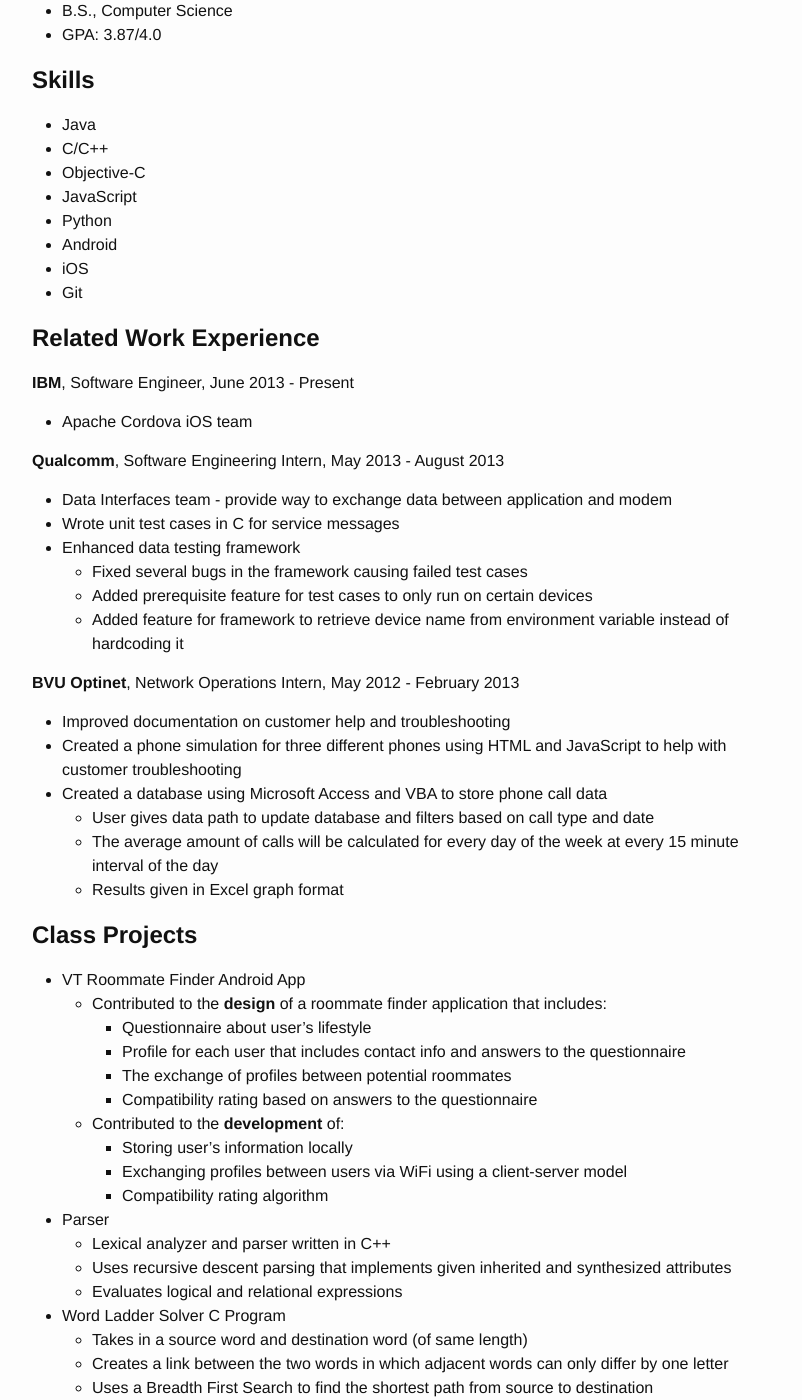
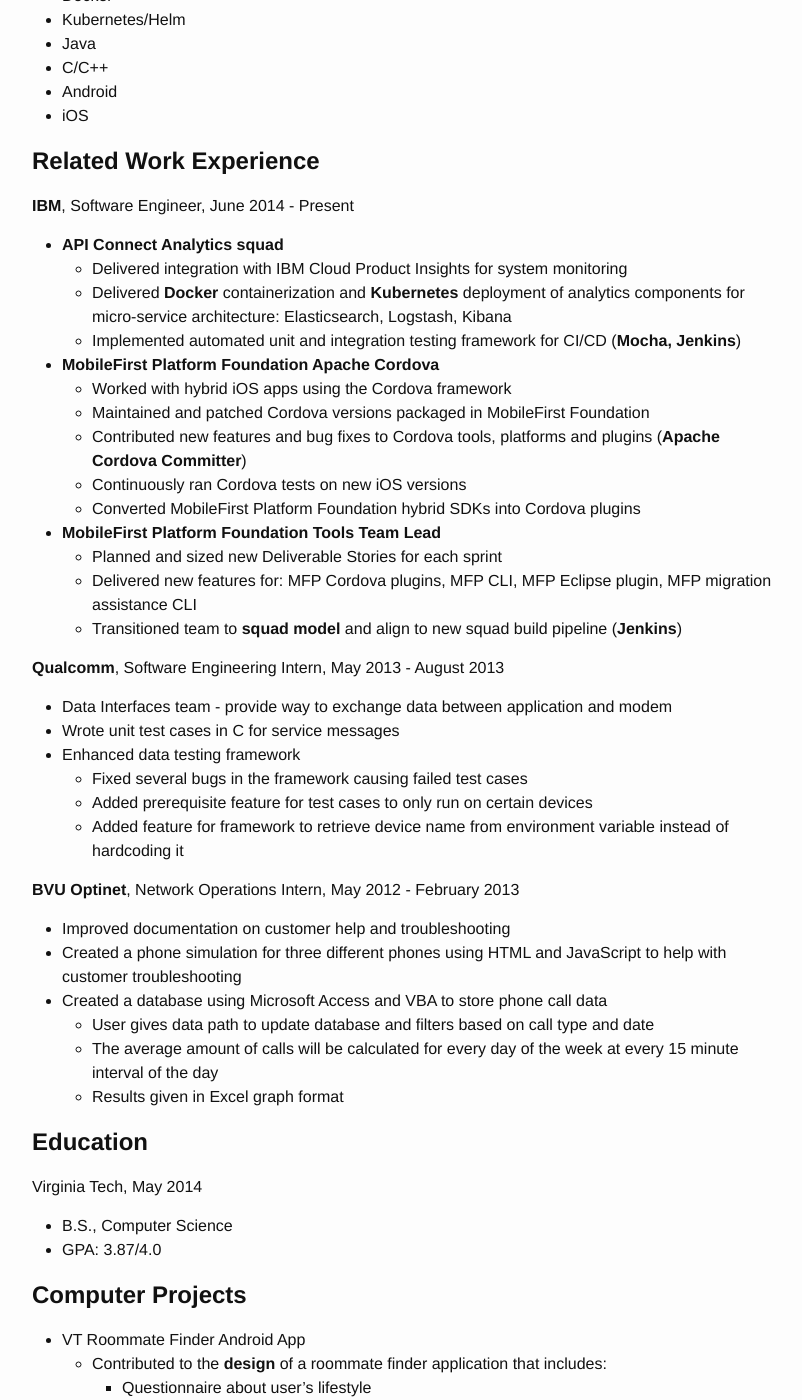
Before and after one commit to eymorale/eymorale.github.io, a Jekyll site: the page built from resume.md, in a window 1280 px wide and 1400 px high, scrolled down 294 px. Shown: the whole window, without its empty margins (238-1040 px from the left). Built offline with Jekyll 4.4.1, drawn with Linux system fonts in a browser that asks for light colours; some of the changed text lies outside the part shown.

Commit message:
Updated resume

```diff
--- a/resume.md
+++ b/resume.md
@@ -4,31 +4,38 @@ title: Resume
 permalink: /resume/
 ---
 
-[Download](https://www.dropbox.com/s/ddzdyrzzdann2g2/Resume_EdnaMorales.pdf?dl=0)
-
-# __Education__
-
-Virginia Tech, May 2014
-
-- B.S., Computer Science
-- GPA: 3.87/4.0
+[Download](https://drive.google.com/file/d/1TOEs2f2iZBcQC2S_p7jGJrLbELJmKxAb/view?usp=sharing)
 
 # __Skills__
 
+- Node.js/JavaScript
+- Docker
+- Kubernetes/Helm
 - Java
 - C/C++
-- Objective-C
-- JavaScript
-- Python
 - Android
 - iOS
-- Git
 
 # __Related Work Experience__
 
-__IBM__, Software Engineer, June 2013 - Present
+__IBM__, Software Engineer, June 2014 - Present
 
-- Apache Cordova iOS team
+  - __API Connect Analytics squad__
+    - Delivered integration with IBM Cloud Product Insights for system monitoring
+    - Delivered __Docker__ containerization and __Kubernetes__ deployment of analytics components for micro-service architecture: Elasticsearch, Logstash, Kibana
+    - Implemented automated unit and integration testing framework for CI/CD (__Mocha, Jenkins__)
+
+  - __MobileFirst Platform Foundation Apache Cordova__
+    - Worked with hybrid iOS apps using the Cordova framework
+    - Maintained and patched Cordova versions packaged in MobileFirst Foundation
+    - Contributed new features and bug fixes to Cordova tools, platforms and plugins (__Apache Cordova Committer__)
+    - Continuously ran Cordova tests on new iOS versions
+    - Converted MobileFirst Platform Foundation hybrid SDKs into Cordova plugins
+
+  - __MobileFirst Platform Foundation Tools Team Lead__
+    - Planned and sized new Deliverable Stories for each sprint
+    - Delivered new features for: MFP Cordova plugins, MFP CLI, MFP Eclipse plugin, MFP migration assistance CLI
+    - Transitioned team to __squad model__ and align to new squad build pipeline (__Jenkins__)
 
 __Qualcomm__, Software Engineering Intern, May 2013 - August 2013
 
@@ -48,7 +55,14 @@ __BVU Optinet__, Network Operations Intern, May 2012 - February 2013
 	- The average amount of calls will be calculated for every day of the week at every 15 minute interval of the day
 	- Results given in Excel graph format
 
-# __Class Projects__
+# __Education__
+
+Virginia Tech, May 2014
+
+- B.S., Computer Science
+- GPA: 3.87/4.0
+
+# __Computer Projects__
 
 - VT Roommate Finder Android App
 	- Contributed to the __design__ of a roommate finder application that includes:
@@ -62,27 +76,15 @@ __BVU Optinet__, Network Operations Intern, May 2012 - February 2013
 		- Exchanging profiles between users via WiFi using a client-server model
 		- Compatibility rating algorithm
 
-- Parser
-	- Lexical analyzer and parser written in C++
-	- Uses recursive descent parsing that implements given inherited and synthesized attributes
-	- Evaluates logical and relational expressions
-
-- Word Ladder Solver C Program
-	- Takes in a source word and destination word (of same length)
-	- Creates a link between the two words in which adjacent words can only differ by one letter
-	- Uses a Breadth First Search to find the shortest path from source to destination
-
 # __Other Projects__
 
 - Personal blog and website
 	- Built using Jekyll
 	- Hosted on Github Pages
 
-# __Activities and Honors__
+# __Activities__
 
-- Phi Beta Kappa
-- Dean's List Fall 2010 - Spring 2014
-- Mentor for Durham Women and Math Mentoring 2014
-- Qualcomm Intern Servapalooza 2013
-- Computer Science Community Service 2013
-- Virginia Tech's The Big Event 2011 - 2013
+- Girls Who Code 2017-2018
+- IBM Extreme Blue Mentor 2017
+- IBM-NCSU Pathfinder Mentoring Program 2016
+- Durham Women and Math Mentoring 2014
```
